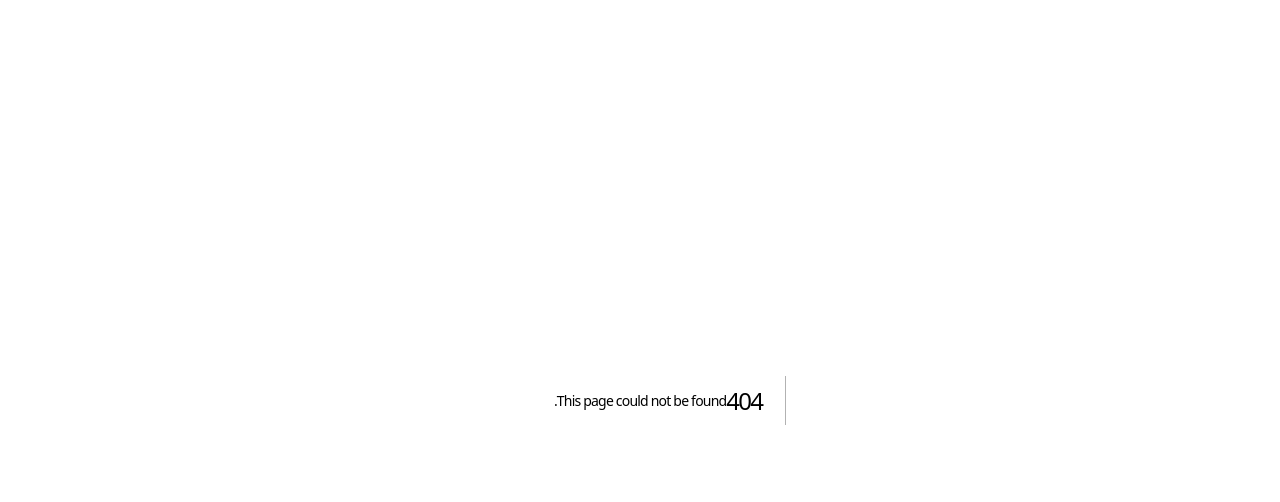
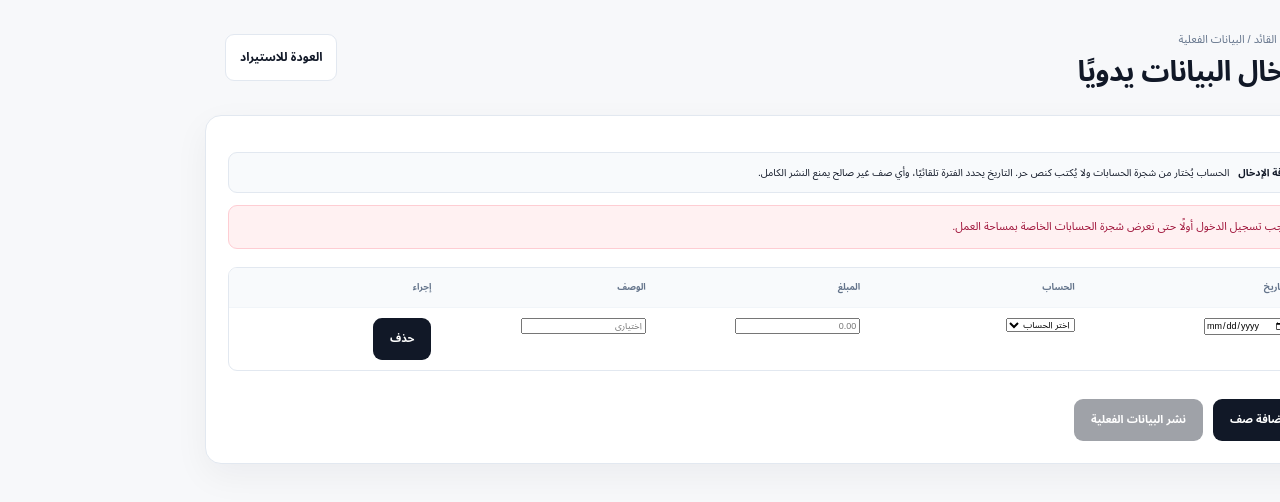
Before and after one commit to khaledhamada1996/FPA-saas-platform, a Next.js app: page /dashboard/import/manual in a window 1280 px wide. Before the commit this address had no page. Shown: the top 502 px of the page. Built offline with nearby package versions, Linux system fonts and the light colour scheme; no server answers; the database is empty.

Commit message:
feat: add controlled manual actuals entry

```diff
--- /dev/null
+++ b/src/app/dashboard/import/manual/page.tsx
@@ -0,0 +1,87 @@
+"use client";
+
+import { useEffect, useMemo, useState } from "react";
+import { createClient } from "@/lib/supabase/client";
+import "../import.css";
+
+type Account = { id: string; code: string; name: string };
+type Row = { date: string; account: string; amount: string; note: string };
+
+const emptyRow = (): Row => ({ date: "", account: "", amount: "", note: "" });
+
+function numberValue(value: string) {
+  return Number(value.replace(/[٠-٩]/g, (d) => String("٠١٢٣٤٥٦٧٨٩".indexOf(d))).replace(/,/g, "").trim());
+}
+
+export default function ManualActualsPage() {
+  const [accounts, setAccounts] = useState<Account[]>([]);
+  const [rows, setRows] = useState<Row[]>([emptyRow()]);
+  const [error, setError] = useState("");
+  const [saving, setSaving] = useState(false);
+  const [done, setDone] = useState<{ id: string; count: number } | null>(null);
+
+  useEffect(() => {
+    const load = async () => {
+      const supabase = createClient();
+      const { data: membership, error: membershipError } = await supabase.from("organization_members").select("organization_id").limit(1).maybeSingle();
+      if (membershipError || !membership?.organization_id) {
+        setError("يجب تسجيل الدخول أولًا حتى نعرض شجرة الحسابات الخاصة بمساحة العمل.");
+        return;
+      }
+      const { data, error: accountsError } = await supabase.from("accounts").select("id,code,name").eq("organization_id", membership.organization_id).order("code");
+      if (accountsError) setError(accountsError.message);
+      else setAccounts((data ?? []) as Account[]);
+    };
+    void load();
+  }, []);
+
+  const valid = useMemo(() => rows.length > 0 && rows.every((row) => row.date && row.account && row.amount !== "" && Number.isFinite(numberValue(row.amount))), [rows]);
+
+  function update(index: number, key: keyof Row, value: string) {
+    setRows((current) => current.map((row, rowIndex) => rowIndex === index ? { ...row, [key]: value } : row));
+    setDone(null);
+    setError("");
+  }
+
+  function addRow() { setRows((current) => [...current, emptyRow()]); }
+  function removeRow(index: number) { setRows((current) => current.length === 1 ? current : current.filter((_, i) => i !== index)); }
+
+  async function publish() {
+    setError("");
+    if (!valid) { setError("أكمل التاريخ والحساب والمبلغ في كل صف قبل النشر."); return; }
+    setSaving(true);
+    try {
+      const supabase = createClient();
+      const { data: membership, error: membershipError } = await supabase.from("organization_members").select("organization_id").limit(1).maybeSingle();
+      if (membershipError || !membership?.organization_id) throw new Error("يجب تسجيل الدخول قبل نشر البيانات.");
+      const payload = rows.map((row, index) => ({ date: row.date, account: accounts.find((a) => a.id === row.account)?.code ?? "", amount: numberValue(row.amount), source_row: index + 1, note: row.note || undefined }));
+      const { data, error: rpcError } = await supabase.rpc("publish_actual_import", { target_organization_id: membership.organization_id, target_file_name: "manual-entry", target_rows: payload });
+      if (rpcError) throw new Error(rpcError.message);
+      setDone({ id: data.batch_id, count: data.row_count });
+      setRows([emptyRow()]);
+    } catch (err) {
+      setError(err instanceof Error ? err.message : "تعذر نشر البيانات. لم يتم اعتماد أي صف.");
+    } finally { setSaving(false); }
+  }
+
+  return <main className="import-page" dir="rtl">
+    <header className="import-topbar"><div><p>منصة القائد / البيانات الفعلية</p><h1>إدخال البيانات يدويًا</h1></div><a href="/dashboard/import">العودة للاستيراد</a></header>
+    <section className="import-card">
+      <div className="mapping-note"><strong>دقة الإدخال</strong><span>الحساب يُختار من شجرة الحسابات ولا يُكتب كنص حر. التاريخ يحدد الفترة تلقائيًا، وأي صف غير صالح يمنع النشر الكامل.</span></div>
+      {error && <div className="message error">{error}</div>}
+      {done && <div className="message" style={{background:"#ecfdf5",border:"1px solid #a7f3d0",color:"#047857"}}>تم اعتماد {done.count} صف في الدفعة {done.id}</div>}
+      {!accounts.length && !error && <div className="next-note">لا توجد شجرة حسابات محملة حتى الآن. أنشئ الحسابات من الإعدادات أولًا.</div>}
+      <div className="preview" style={{marginTop:18}}>
+        <div className="preview-head"><span>التاريخ</span><span>الحساب</span><span>المبلغ</span><span>الوصف</span><span>إجراء</span></div>
+        {rows.map((row, index) => <div className="preview-row" key={index}>
+          <span><input value={row.date} onChange={(e) => update(index,"date",e.target.value)} type="date" /></span>
+          <span><select value={row.account} onChange={(e) => update(index,"account",e.target.value)}><option value="">اختر الحساب</option>{accounts.map((account) => <option value={account.id} key={account.id}>{account.code} — {account.name}</option>)}</select></span>
+          <span><input value={row.amount} onChange={(e) => update(index,"amount",e.target.value)} inputMode="decimal" placeholder="0.00" /></span>
+          <span><input value={row.note} onChange={(e) => update(index,"note",e.target.value)} placeholder="اختياري" /></span>
+          <span><button className="primary-action" style={{marginTop:0}} onClick={() => removeRow(index)}>حذف</button></span>
+        </div>)}
+      </div>
+      <div style={{display:"flex",gap:10,flexWrap:"wrap",marginTop:14}}><button className="primary-action" onClick={addRow}>إضافة صف</button><button className="primary-action" disabled={!valid || saving || !accounts.length} onClick={publish}>{saving ? "جارٍ النشر..." : "نشر البيانات الفعلية"}</button></div>
+    </section>
+  </main>;
+}
```
